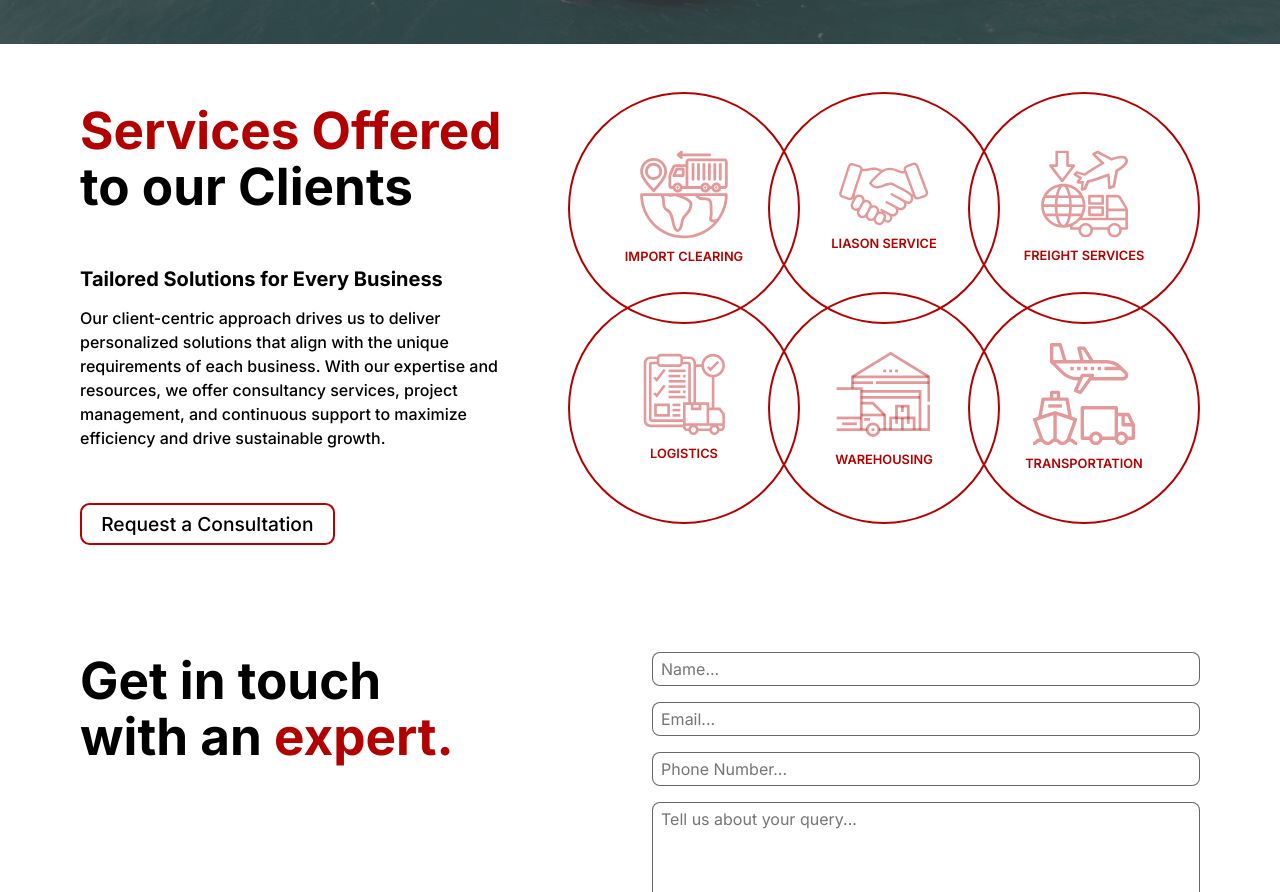
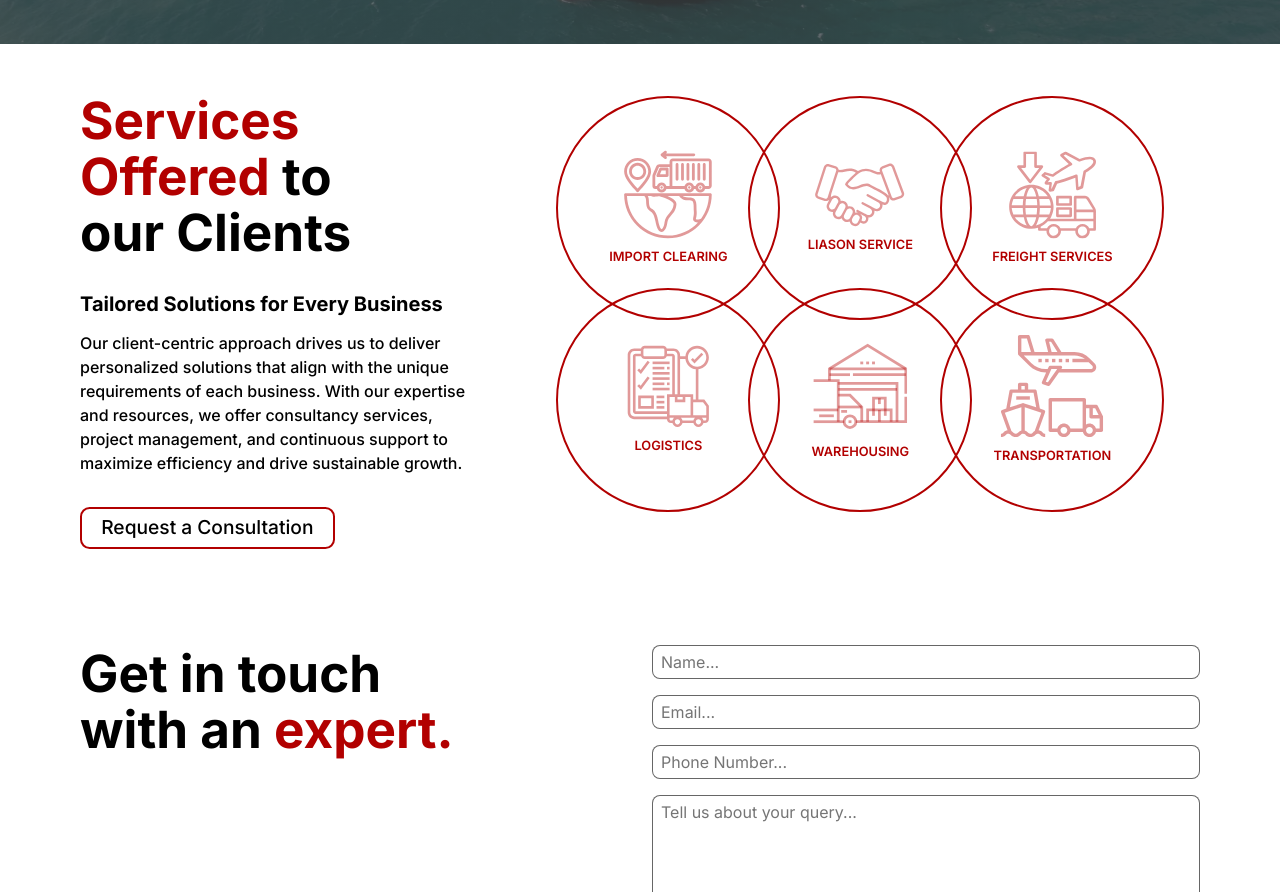
Before and after one commit to rohan031/jdk-shipping, an Astro site: page / in a window 1280 px wide. Shown: the part 1535-2427 px from the top of the page. Built offline with nearby package versions, Linux system fonts and the light colour scheme; Astro itself is replaced by a stand-in of ours.

Commit message:
added container queries to services

```diff
--- a/src/components/Home/Services/Services.astro
+++ b/src/components/Home/Services/Services.astro
@@ -62,6 +62,7 @@ const services = [
 		</p>
 	</div>
 
+	<div class={styles.services_parent}>
 		<div class={styles.services}>
 			{
 				services.map((service) => {
@@ -92,6 +93,7 @@ const services = [
 				})
 			}
 		</div>
+	</div>
 
 	<div class={styles.action}>
 		<Button />
--- a/src/components/Home/Services/services.module.scss
+++ b/src/components/Home/Services/services.module.scss
@@ -17,10 +17,11 @@
 		text-align: left;
 		text-wrap: pretty;
 
+		grid-template-columns: 36.5% 1fr;
 		grid-template-areas:
-			"heading heading services services services"
-			"text text services services services"
-			"action action services services services";
+			"heading services services services"
+			"text services services services"
+			"action services services services";
 
 		align-items: center;
 	}
@@ -48,10 +49,12 @@
 		grid-area: action;
 	}
 
+	.services_parent {
+		grid-area: services;
+		container-type: inline-size;
+	}
+
 	.services {
-		// outline: 2px solid lightgreen;
-		grid-area: services;
-
 		overflow: visible;
 
 		display: grid;
@@ -94,7 +97,7 @@
 			grid-row: 4/6;
 		}
 
-		@include ab.services {
+		@include ab.container-40 {
 			place-items: center;
 
 			grid-template-columns: auto 2rem auto 2rem auto;
@@ -135,7 +138,7 @@
 
 			aspect-ratio: 1;
 			display: flex;
-			min-height: clamp(10.75rem, 47.5vi, 15rem);
+			min-height: clamp(10.75rem, 47.5vi, 14rem);
 			align-items: center;
 			justify-content: center;
 
@@ -146,8 +149,8 @@
 
 			transition: background-color 300ms;
 
-			@include ab.services {
-				min-height: clamp(10rem, 20vi, 14.5rem);
+			@include ab.container-40 {
+				// min-height: clamp(10rem, 20vi, 14.5rem);
 			}
 
 			&:has(a:hover, :focus-visible) {
--- a/src/styles/abstracts/_media-queries.scss
+++ b/src/styles/abstracts/_media-queries.scss
@@ -56,3 +56,9 @@
 		@content;
 	}
 }
+
+@mixin container-40 {
+	@container (min-width: 34.5em) {
+		@content;
+	}
+}
```
Lines whose indentation alone changed are shown as unchanged.
